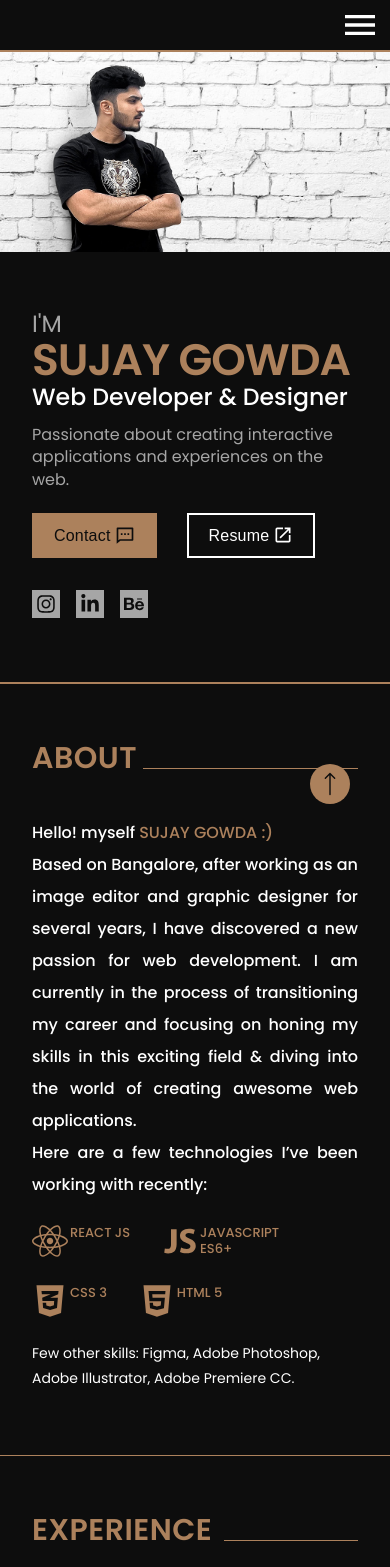
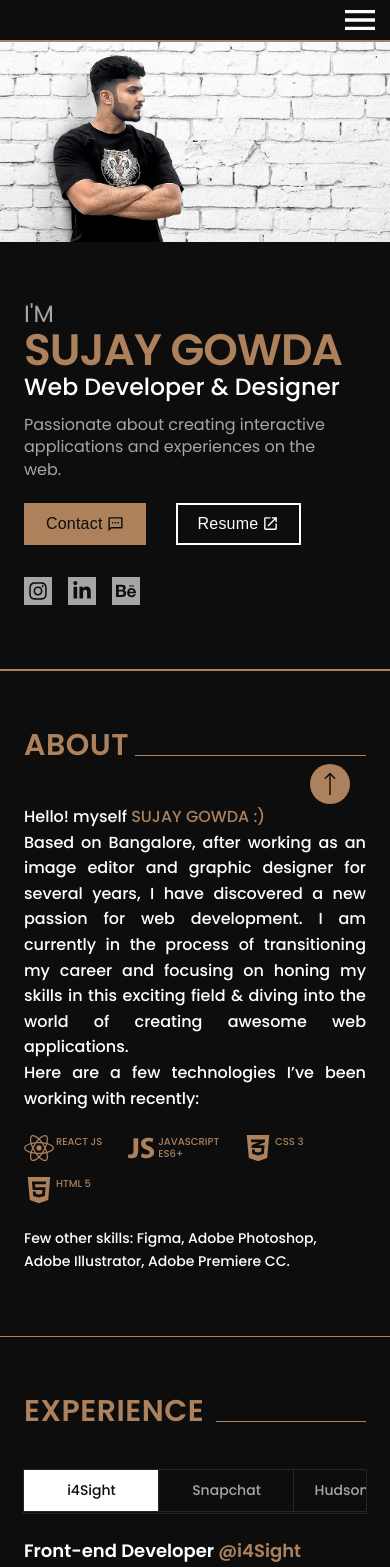
Before and after one commit to SujayGowdaa/portfolio, a React (Create React App) app: page / in a window 390 px wide. Shown: the top 1567 px of the page. Built offline with nearby package versions, Linux system fonts and the light colour scheme.

Commit message:
Npm build

```diff
--- a/src/components/About/About.module.css
+++ b/src/components/About/About.module.css
@@ -22,7 +22,7 @@
   color: var(--text-color);
   font-size: 2rem;
   font-weight: 500;
-  line-height: 3.2rem;
+  line-height: 1.8;
   text-align: justify;
 }
 .paragraph span:first-child {
@@ -123,6 +123,7 @@
 
   .secondary-paragraph {
     font-size: 1.6rem;
+    font-weight: 500;
     margin-top: 2.4rem;
     line-height: 1.6;
   }
@@ -145,11 +146,14 @@
     height: 0.1rem;
   }
   .paragraph {
+    line-height: 1.6;
     font-size: 1.6rem;
   }
 
   .logo-container {
     margin-top: 2.2rem;
+    gap: 2.4rem;
+    row-gap: 1.2rem;
   }
 
   .logo-container div {
@@ -160,10 +164,20 @@
     font-size: 3.6rem;
     margin-bottom: 0rem;
   }
+  .logo-title {
+    margin-top: 0.24rem;
+    font-size: 1rem;
+    line-height: 1.2;
+  }
 
   .secondary-paragraph {
     font-size: 1.4rem;
     margin-top: 2.2rem;
-    line-height: 1.8;
   }
 }
+
+@media (max-width: 400px) {
+  .logo {
+    font-size: 3rem;
+  }
+}
--- a/src/components/Certificate/Certificates.module.css
+++ b/src/components/Certificate/Certificates.module.css
@@ -60,7 +60,7 @@
 
 .title {
   font-size: 1.8rem;
-  line-height: 2.6rem;
+  line-height: 1.6;
   margin-bottom: 1.8rem;
   font-weight: 600;
   color: var(--text-color);
@@ -68,7 +68,7 @@
 
 .course-provider {
   font-size: 1.2rem;
-  line-height: 1.8rem;
+  line-height: 1.8;
   color: var(--text-color-1);
 }
 
@@ -130,7 +130,6 @@
 
   .course-provider {
     font-size: 1.1rem;
-    line-height: 1.8rem;
   }
 
   .course-provider span {
@@ -193,11 +192,12 @@
   .title {
     font-size: 1.6rem;
     margin-bottom: 1.6rem;
+    line-height: 1.4;
   }
 
   .course-provider {
     font-size: 1rem;
-    line-height: 1.6rem;
+    line-height: 1.4;
   }
 
   .course-provider span {
--- a/src/components/Contact/Contact.js
+++ b/src/components/Contact/Contact.js
@@ -14,23 +14,20 @@ export default function Contact() {
   const form = useRef();
 
   const sendEmail = (e) => {
+    console.log(mailData.message);
+    console.log(mailData.message.trim().length);
+    console.log(mailData.number.trim().length);
+    console.log(mailData.name);
+    console.log(mailData.email);
+
     if (
       mailData.name.trim().length === 0 ||
-      mailData.email.trim().length ||
       mailData.message.trim().length === 0
     ) {
-      // alert("Enter name");
+      alert("Enter name and message to send a mail.");
       return;
     } else {
       e.preventDefault();
-
-      setMailData({
-        name: "",
-        email: "",
-        number: "",
-        message: "",
-      });
-
       emailjs
         .sendForm(
           "service_9owgc98",
@@ -46,6 +43,13 @@ export default function Contact() {
             console.log(error.text);
           }
         );
+      setMailData({
+        name: "",
+        email: "",
+        number: "",
+        message: "",
+      });
+      alert("Mail sent! Thank You 🙂");
     }
   };
 
@@ -81,7 +85,6 @@ export default function Contact() {
               E-mail
             </label>
             <input
-              required
               type="email"
               id="email"
               placeholder="Your E-mail address"
--- a/src/components/Experience/CompanyTab/RoleResponsibilities/RoleResponsibilities.module.css
+++ b/src/components/Experience/CompanyTab/RoleResponsibilities/RoleResponsibilities.module.css
@@ -40,7 +40,7 @@
   font-size: 1.8rem;
   font-weight: 500;
   color: var(--text-color);
-  line-height: 2.6rem;
+  line-height: 1.6;
   text-align: justify;
   margin-right: 3.2rem;
 }
@@ -86,7 +86,6 @@
   .roles-paragraph {
     font-size: 1.7rem;
     font-weight: 500;
-    /* line-height: 2.4rem; */
     margin-right: 3rem;
   }
 
@@ -121,8 +120,8 @@
   .roles-paragraph {
     font-size: 1.6rem;
     font-weight: 500;
-    line-height: 2.4rem;
     margin-right: 2rem;
+    line-height: 1.4;
   }
 
   .list-style::before {
--- a/src/components/LandingPage/BannerContent/BannerContent.module.css
+++ b/src/components/LandingPage/BannerContent/BannerContent.module.css
@@ -65,3 +65,9 @@
     padding: 6.4rem 3.2rem;
   }
 }
+
+@media (max-width: 450px) {
+  .content-container {
+    padding: 6.4rem 2.4rem;
+  }
+}
--- a/src/components/LandingPage/BannerContent/Navbar/Navbar.module.css
+++ b/src/components/LandingPage/BannerContent/Navbar/Navbar.module.css
@@ -119,12 +119,12 @@
     align-items: center;
     justify-content: flex-end;
     position: absolute;
-    top: 0rem;
+    top: 0;
     left: 0;
     z-index: 50;
     background-color: var(--background-color);
     width: 100vw;
-    height: 5rem;
+    height: 4rem;
     transition: 0.3s;
   }
 
@@ -136,7 +136,7 @@
   .nav-container {
     background-color: var(--background-color);
     position: absolute;
-    top: 5rem;
+    top: 0;
     right: 0;
     height: 100vh;
     width: 100%;
--- a/src/components/LandingPage/BannerContent/Title/Title.module.css
+++ b/src/components/LandingPage/BannerContent/Title/Title.module.css
@@ -138,6 +138,11 @@
     letter-spacing: 0.2px;
     cursor: pointer;
   }
+  .resume-icon,
+  .contact-icon {
+    font-size: 1.8rem;
+    margin-bottom: 0.1rem;
+  }
 }
 
 @media (max-width: 1200px) {
@@ -163,6 +168,11 @@
   .btn {
     font-size: 1.6rem;
     padding: 1rem 2rem;
+  }
+  .resume-icon,
+  .contact-icon {
+    font-size: 1.7rem;
+    margin-bottom: 0.1rem;
   }
 }
 
@@ -250,4 +260,15 @@
     font-size: 1.4rem;
     padding: 0.6rem 1.2rem;
   }
+  .resume-icon,
+  .contact-icon {
+    font-size: 1.4rem;
+    margin-bottom: 0rem;
+  }
 }
+
+@media (max-width: 450px) {
+  .container {
+    padding: 6.4rem 2.4rem;
+  }
+}
--- a/src/components/LandingPage/LandingPage.module.css
+++ b/src/components/LandingPage/LandingPage.module.css
@@ -37,7 +37,7 @@
 @media (max-width: 800px) {
   .section {
     height: 100%;
-    margin-top: 5rem;
+    margin-top: 4rem;
     border-bottom: 2px solid var(--primary-color);
   }
 }
--- a/src/components/UI/Container.module.css
+++ b/src/components/UI/Container.module.css
@@ -27,3 +27,9 @@
     padding: 6.4rem 3.2rem;
   }
 }
+
+@media (max-width: 450px) {
+  .container {
+    padding: 6.4rem 2.4rem;
+  }
+}
--- a/src/index.css
+++ b/src/index.css
@@ -2,7 +2,6 @@
   margin: 0;
   padding: 0;
   box-sizing: border-box;
-  /* transition: all 0.3s ease-out; */
 }
 
 html {
```
Also changed, not shown: 9 other files (tests, documents, lock files or other folders).
